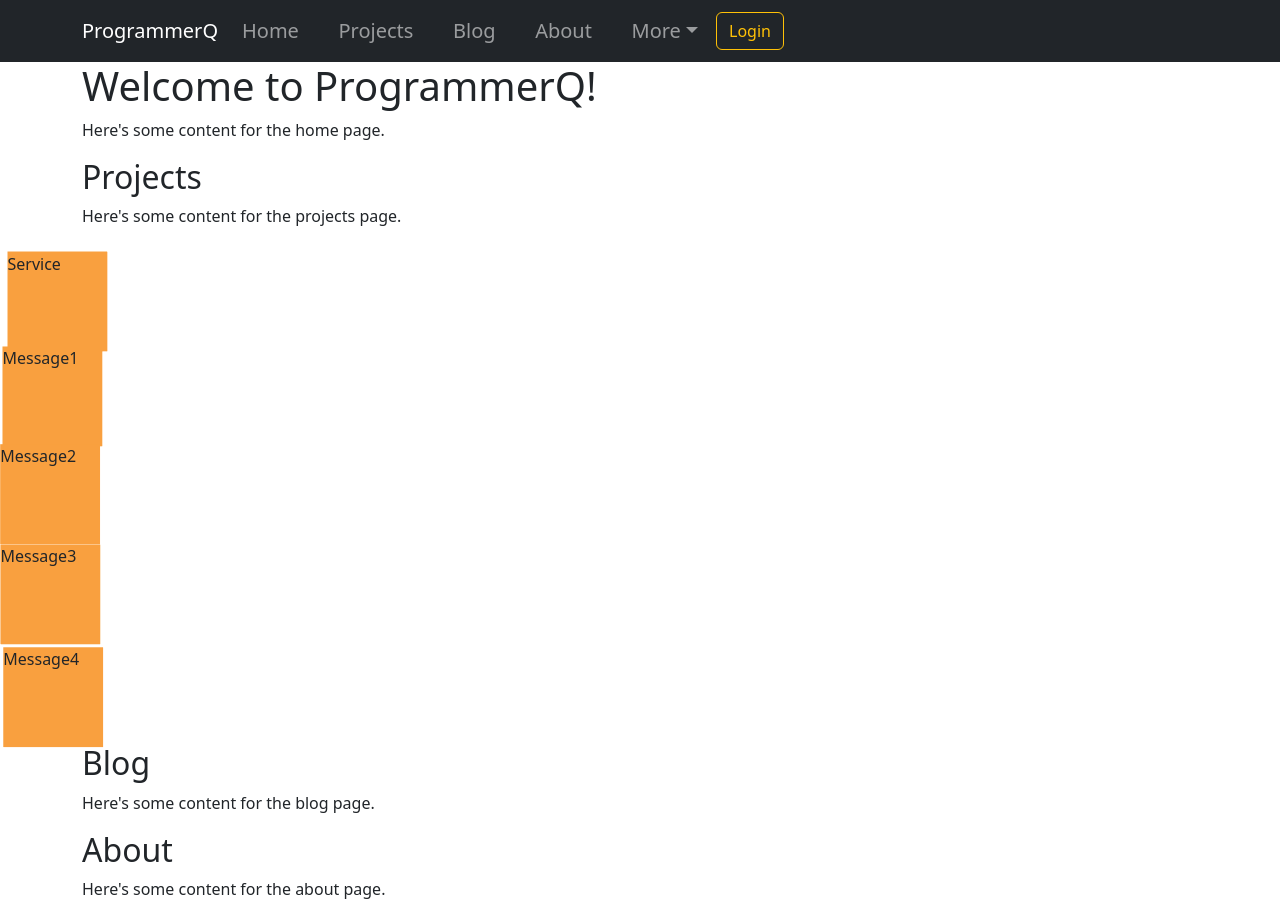
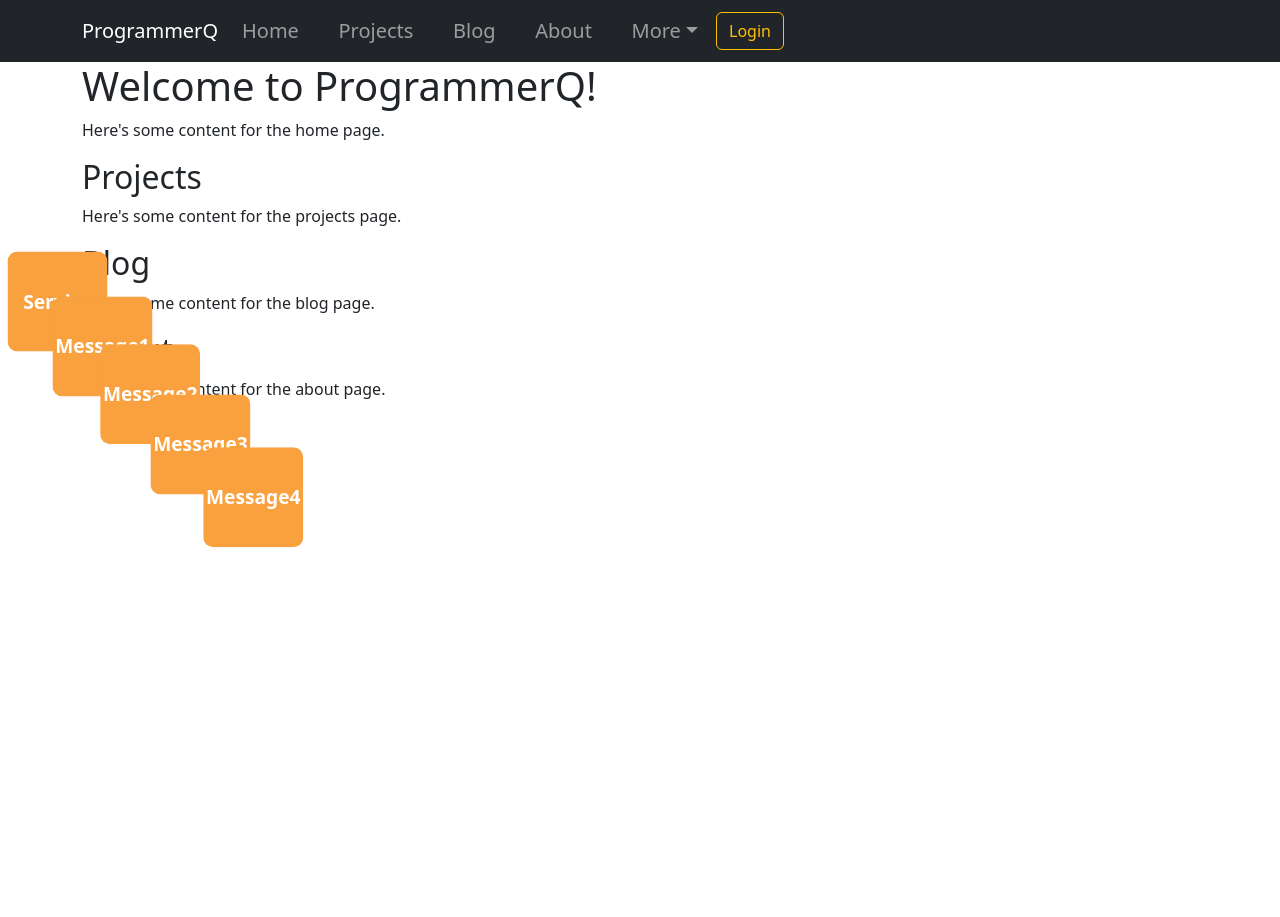
Before and after one commit to semper-proficiens/programmerq, a React (Create React App) app in the folder react-app/: page / in a window 1280 px wide. After the commit the page ends 800 px from the top, so only its background shows below. Built offline with nearby package versions, Linux system fonts and the light colour scheme.

Commit message:
Working Square animation

```diff
--- a/react-app/src/components/AnimatedObject.js
+++ b/react-app/src/components/AnimatedObject.js
@@ -2,25 +2,20 @@ import React from 'react';
 import '../styles/AnimatedObject.css';
 
 function AnimatedObject() {
-    const squares = [
-        { message: 'Service' },
-        { message: 'Message1' },
-        { message: 'Message2' },
-        { message: 'Message3' },
-        { message: 'Message4' },
-    ];
+    const numSquares = 5;
+    const squares = [];
+
+    for (let i = 0; i < numSquares; i++) {
+        squares.push(
+            <div key={i} className="animated-object" style={{ animationDelay: `${i * 0.2}s`, left: `${i * 50}px`, top: `${i * 50}px` }}>
+                {i === 0 ? 'Service' : `Message${i}`}
+            </div>
+        );
+    }
 
     return (
-        <div>
-            {squares.map((square, index) => (
-                <div
-                    key={index}
-                    className="animated-object"
-                    style={{ animationDelay: `${index * 0.2}s` }}
-                >
-                    {square.message}
-                </div>
-            ))}
+        <div className="animated-object-wrapper">
+            {squares}
         </div>
     );
 }
--- a/react-app/src/styles/AnimatedObject.css
+++ b/react-app/src/styles/AnimatedObject.css
@@ -1,23 +1,22 @@
+.animated-object-wrapper {
+    position: relative;
+    z-index: 1;
+}
+
 .animated-object {
-    position: relative;
-    top: 0;
-    right: 0;
+    position: absolute;
     width: 100px;
     height: 100px;
-    background-color: #f9a03f;
+    background-color: #F9A03F;
     animation: float 5s ease-in-out infinite;
+    display: flex;
+    justify-content: center;
+    align-items: center;
+    font-size: 1.2rem;
+    font-weight: bold;
+    color: white;
+    border-radius: 10px;
 }
-
-.animated-object .message {
-    position: absolute;
-    top: 50%;
-    left: 50%;
-    transform: translate(-50%, -50%);
-    color: #fff;
-    font-size: 16px;
-    text-align: center;
-}
-
 
 @keyframes float {
     0% {
```
